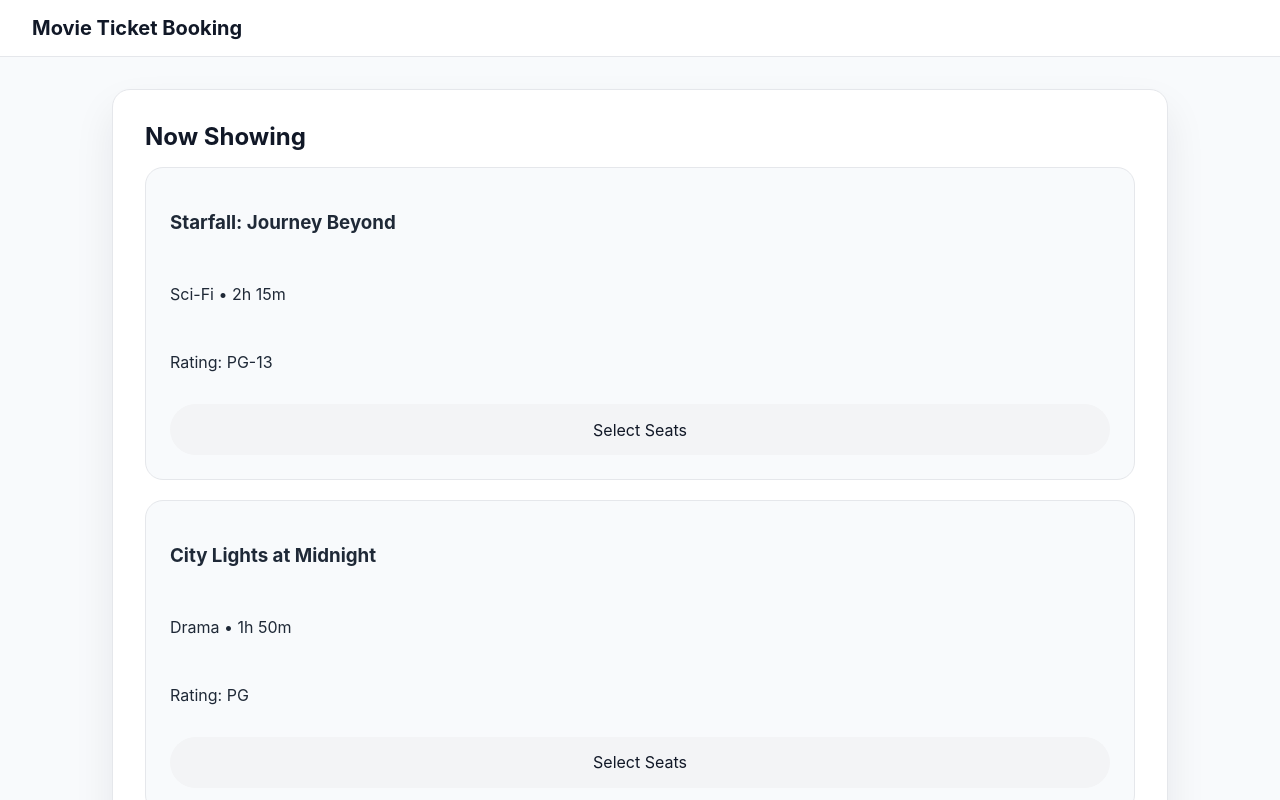
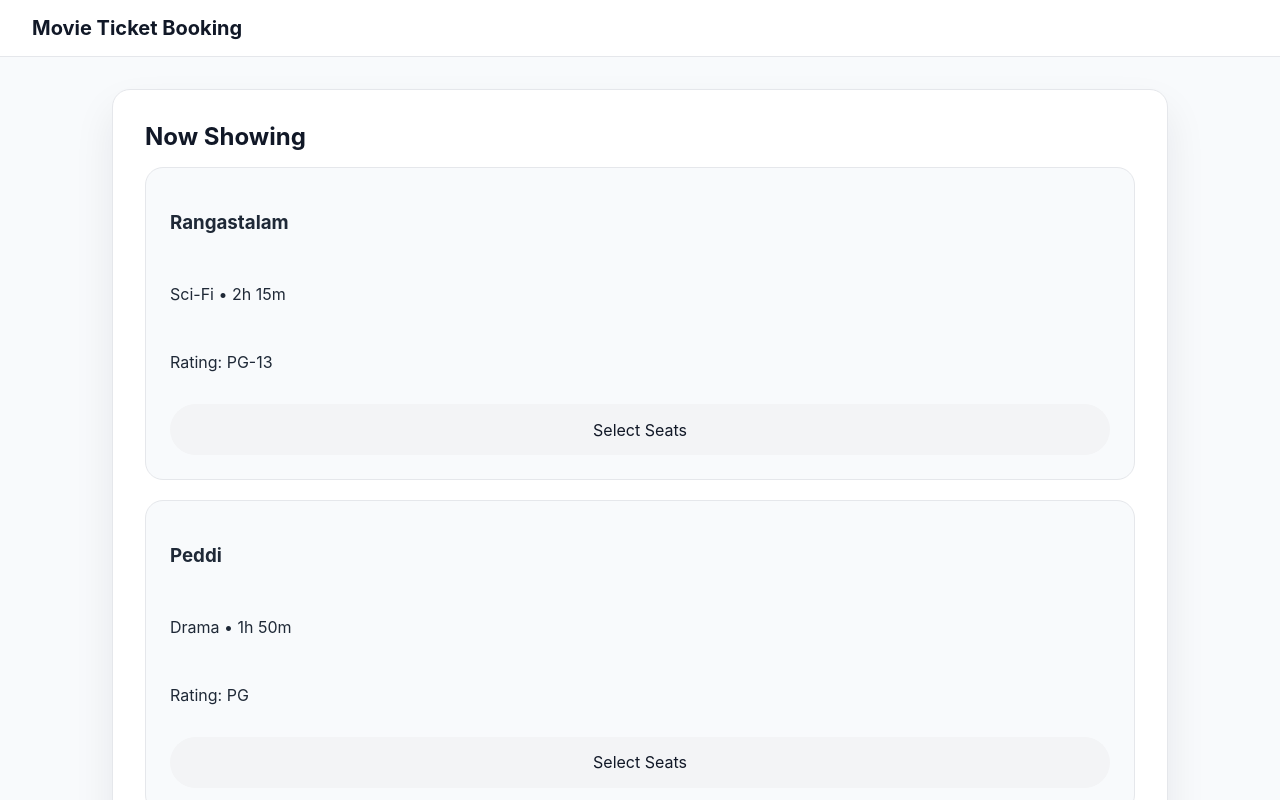
Before and after one commit to 24071a05d9-gif/WAD_INTERNAL1, a React (Vite) app: page / in a window 1280 px wide. Both pictures are taken after typing "name@example.com", "Sample123" into the empty fields and a click on the button "Login". Shown: the top 800 px of the page. Built offline with nearby package versions, Linux system fonts and the light colour scheme.

Commit message:
Rename movie listings to the requested titles

```diff
--- a/src/pages/MovieList.jsx
+++ b/src/pages/MovieList.jsx
@@ -4,24 +4,31 @@ import { useBooking } from '../context/BookingContext.jsx';
 const movies = [
   {
     id: '1',
-    title: 'Starfall: Journey Beyond',
+    title: 'Rangastalam',
     genre: 'Sci-Fi',
     duration: '2h 15m',
     rating: 'PG-13'
   },
   {
     id: '2',
-    title: 'City Lights at Midnight',
+    title: 'Peddi',
     genre: 'Drama',
     duration: '1h 50m',
     rating: 'PG'
   },
   {
     id: '3',
-    title: 'Rise of the River Wolves',
+    title: 'Dhruva',
     genre: 'Action',
     duration: '2h 5m',
     rating: 'R'
+  },
+  {
+    id: '4',
+    title: 'Bale Blae Mogadivo',
+    genre: 'Comedy',
+    duration: '2h 10m',
+    rating: 'PG-13'
   }
 ];
 
```
